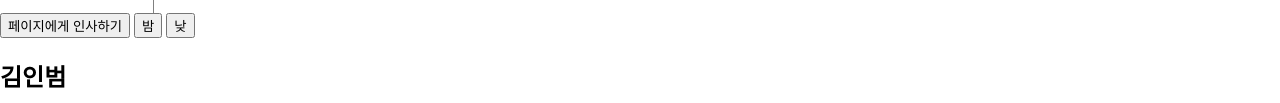
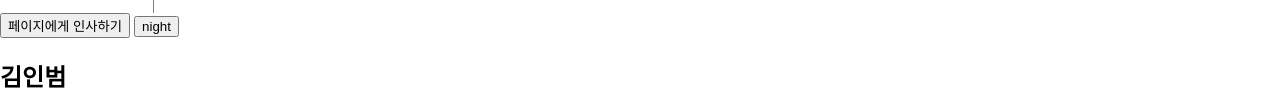
Before and after one commit to Carp-jpg/Carp-1, a plain HTML site: page 3.html in a window 1280 px wide. Shown: the part 245-348 px from the top of the page. Drawn offline with Linux system fonts and the light colour scheme.

Commit message:
Update 3.html

```diff
--- a/3.html
+++ b/3.html
@@ -24,14 +24,32 @@
 </div>
 <div>
   <input type="button" value="페이지에게 인사하기" onclick="alert('ㅇㅇ ㅎㅇ')">
-  <input type="button" value="밤" onclick="
-document.querySelector('body').style.backgroundColor = 'black';
-document.querySelector('body').style.color = 'white';
-">
-<input type="button" value="낮" onclick="
-document.querySelector('body').style.backgroundColor = 'white';
-document.querySelector('body').style.color = 'black';
-">
+  <input id="night_day" type="button" value="night" onclick="
+     var target = document.querySelector('body');
+     if(this.value === 'night'){
+       target.style.backgroundColor = 'black';
+       target.style.color = 'white';
+       this.value = 'day';
+
+       var alist = document.querySelectorAll('a');
+       var i = 0;
+       while(i < alist.length){
+         alist[i].style.color = 'powderblue';
+         i = i + 1;
+       }
+     } else {
+       target.style.backgroundColor = 'white';
+       target.style.color = 'black';
+       this.value = 'night';
+
+       var alist = document.querySelectorAll('a');
+       var i = 0;
+       while(i < alist.length){
+         alist[i].style.color = 'blue';
+         i = i + 1;
+       }
+     }
+   ">
 <h2>김인범</h2>
 <p>
 <a>  반지하 범비토 <strong>전라남도 순천 출신</strong> 23세 가천대학교 글로벌경제학과 재학중.주민번호 뒷자리 16으로 시작함. 맨날 친구들 뒷통수를 치고 매크로 답변을 즐겨함</a>
```
